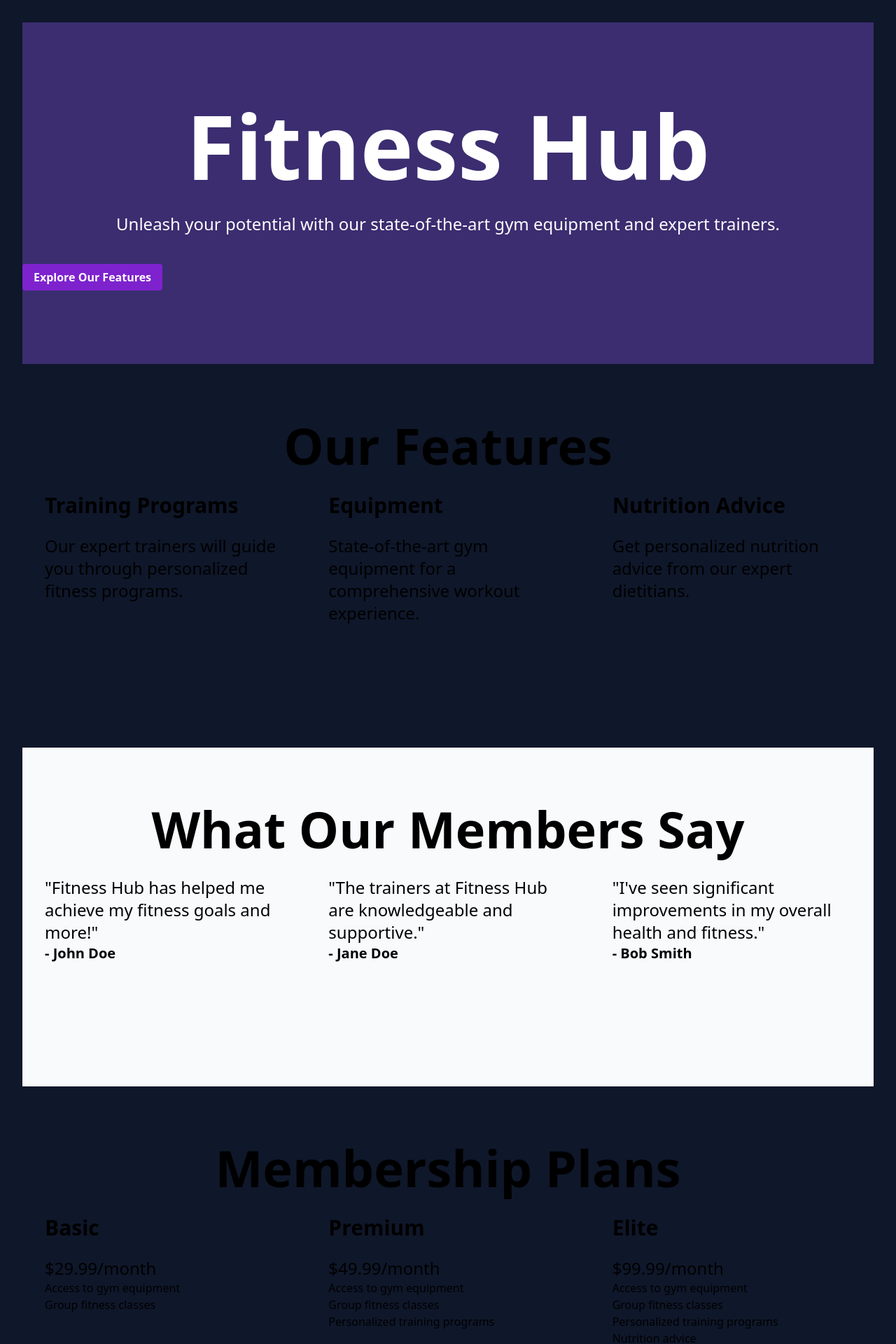
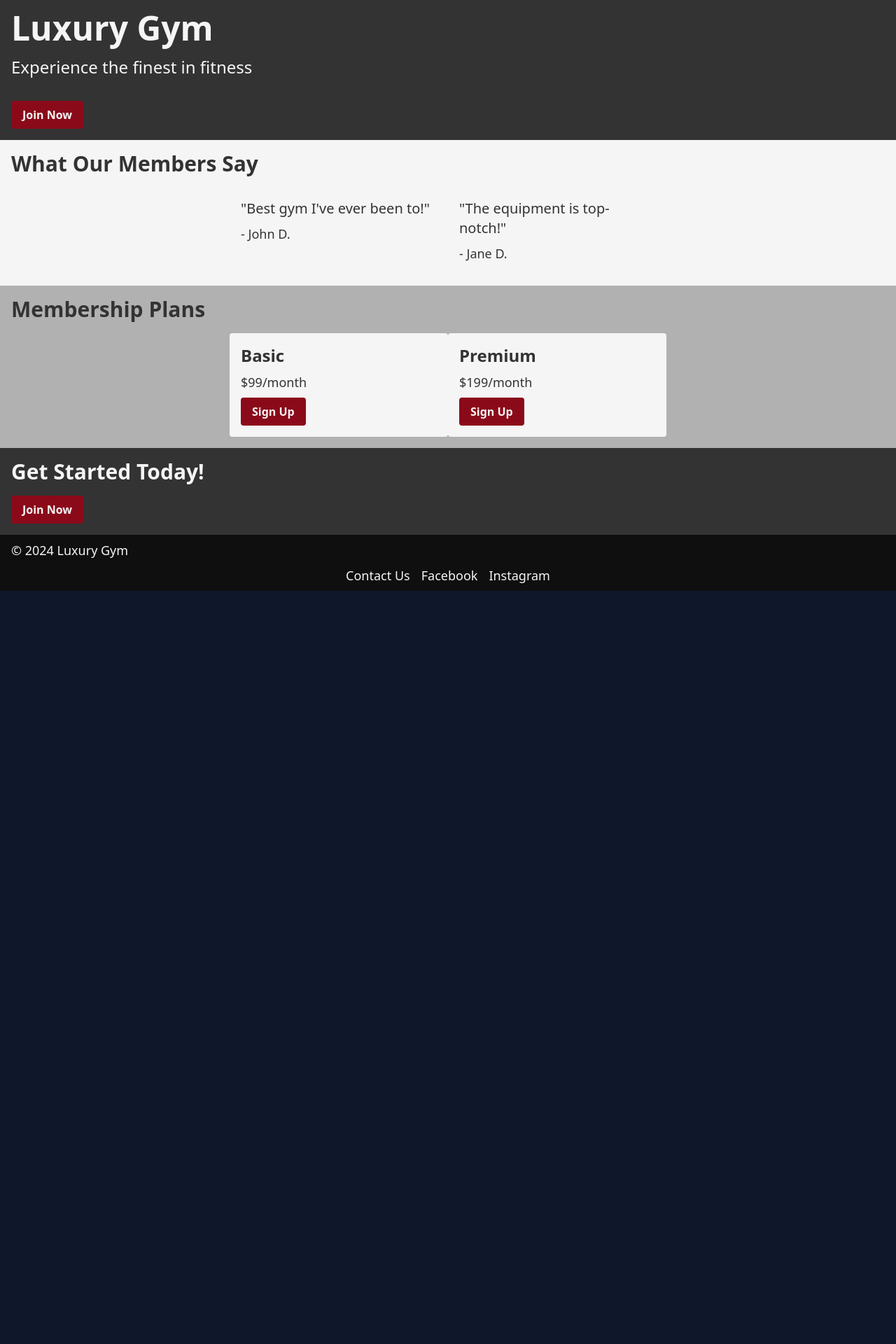
Before and after one commit to ayanshaikh2491-stack/tshirt-3d-ecommerce-1775988614, a Next.js app: page / in a window 1280 px wide. Shown: the top 1920 px of the page at 70% size. After the commit the page ends 852 px from the top, so only its background shows below. Built offline with nearby package versions, Linux system fonts and the light colour scheme.

Commit message:
Initial commit by Multi-Agent Builder

```diff
--- a/app/api/data/route.js
+++ b/app/api/data/route.js
@@ -6,7 +6,6 @@ const supabase = createClient(process.env.SUPABASE_URL, process.env.SUPABASE_ANO
 export async function GET(request) {
   try {
     const { table } = request.nextUrl.searchParams;
-    if (!table) return NextResponse.json({ data: null, error: 'Table not specified' }, { status: 400 });
     const { data, error } = await supabase.from(table).select('*');
     if (error) throw new Error(error.message);
     return NextResponse.json({ data, error: null }, { status: 200 });
@@ -18,11 +17,10 @@ export async function GET(request) {
 export async function POST(request) {
   try {
     const { table } = request.nextUrl.searchParams;
-    if (!table) return NextResponse.json({ data: null, error: 'Table not specified' }, { status: 400 });
-    const { data: jsonData } = await request.json();
-    const { data, error } = await supabase.from(table).insert([jsonData]);
+    const { data } = await request.json();
+    const { data: result, error } = await supabase.from(table).insert([data]);
     if (error) throw new Error(error.message);
-    return NextResponse.json({ data, error: null }, { status: 201 });
+    return NextResponse.json({ data: result, error: null }, { status: 201 });
   } catch (error) {
     return NextResponse.json({ data: null, error: error.message }, { status: 500 });
   }
--- a/app/page.js
+++ b/app/page.js
@@ -1,175 +1,78 @@
-import { useState } from 'react';
-import Link from 'next/link';
-import Image from 'next/image';
+import Head from 'next/head';
 
 export default function Home() {
   return (
-    <div className="max-w-7xl mx-auto p-4 md:p-6 lg:p-8">
-      {/* Hero Section */}
-      <section className="bg-[#3B2D70] text-white py-20 md:py-24 lg:py-28">
-        <h1 className="text-5xl md:text-7xl lg:text-9xl font-playfair font-bold text-center mb-4 md:mb-6 lg:mb-8">
-          Fitness Hub
-        </h1>
-        <p className="text-lg md:text-xl lg:text-2xl text-center mb-8 md:mb-10 lg:mb-12">
-          Unleash your potential with our state-of-the-art gym equipment and expert trainers.
-        </p>
-        <Link href="#features">
-          <a className="bg-[#7E22CE] hover:bg-[#06B6D4] text-white font-bold py-2 px-4 rounded">
-            Explore Our Features
-          </a>
-        </Link>
-      </section>
-
-      {/* Features Section */}
-      <section id="features" className="py-12 md:py-16 lg:py-20">
-        <h2 className="text-3xl md:text-5xl lg:text-7xl font-playfair font-bold text-center mb-4 md:mb-6 lg:mb-8">
-          Our Features
-        </h2>
-        <div className="flex flex-wrap justify-center mb-8 md:mb-10 lg:mb-12">
-          <div className="w-full md:w-1/2 lg:w-1/3 px-4 md:px-6 lg:px-8 mb-8 md:mb-10 lg:mb-12">
-            <h3 className="text-xl md:text-2xl lg:text-3xl font-bold mb-2 md:mb-4 lg:mb-6">
-              Training Programs
-            </h3>
-            <p className="text-lg md:text-xl lg:text-2xl">
-              Our expert trainers will guide you through personalized fitness programs.
-            </p>
-          </div>
-          <div className="w-full md:w-1/2 lg:w-1/3 px-4 md:px-6 lg:px-8 mb-8 md:mb-10 lg:mb-12">
-            <h3 className="text-xl md:text-2xl lg:text-3xl font-bold mb-2 md:mb-4 lg:mb-6">
-              Equipment
-            </h3>
-            <p className="text-lg md:text-xl lg:text-2xl">
-              State-of-the-art gym equipment for a comprehensive workout experience.
-            </p>
-          </div>
-          <div className="w-full md:w-1/2 lg:w-1/3 px-4 md:px-6 lg:px-8 mb-8 md:mb-10 lg:mb-12">
-            <h3 className="text-xl md:text-2xl lg:text-3xl font-bold mb-2 md:mb-4 lg:mb-6">
-              Nutrition Advice
-            </h3>
-            <p className="text-lg md:text-xl lg:text-2xl">
-              Get personalized nutrition advice from our expert dietitians.
-            </p>
+    <div>
+      <Head>
+        <title>Luxury Gym</title>
+        <meta name="description" content="Luxury Gym Website" />
+      </Head>
+      <div className="h-screen flex flex-col">
+        {/* Hero Section */}
+        <div className="h-screen flex justify-center items-center bg-[#333333] text-[#F5F5F5]">
+          <div className="container mx-auto p-4">
+            <h1 className="text-5xl font-playfair font-bold mb-4">Luxury Gym</h1>
+            <p className="text-2xl font-montserrat mb-8">Experience the finest in fitness</p>
+            <button className="bg-[#8B0A1A] hover:bg-[#8B0A1A] text-[#F5F5F5] font-bold py-2 px-4 rounded">Join Now</button>
           </div>
         </div>
-      </section>
 
-      {/* Testimonials Section */}
-      <section className="bg-[#F8FAFC] py-12 md:py-16 lg:py-20">
-        <h2 className="text-3xl md:text-5xl lg:text-7xl font-playfair font-bold text-center mb-4 md:mb-6 lg:mb-8">
-          What Our Members Say
-        </h2>
-        <div className="flex flex-wrap justify-center mb-8 md:mb-10 lg:mb-12">
-          <div className="w-full md:w-1/2 lg:w-1/3 px-4 md:px-6 lg:px-8 mb-8 md:mb-10 lg:mb-12">
-            <p className="text-lg md:text-xl lg:text-2xl">
-              "Fitness Hub has helped me achieve my fitness goals and more!"
-            </p>
-            <p className="text-sm md:text-lg lg:text-xl font-bold">
-              - John Doe
-            </p>
-          </div>
-          <div className="w-full md:w-1/2 lg:w-1/3 px-4 md:px-6 lg:px-8 mb-8 md:mb-10 lg:mb-12">
-            <p className="text-lg md:text-xl lg:text-2xl">
-              "The trainers at Fitness Hub are knowledgeable and supportive."
-            </p>
-            <p className="text-sm md:text-lg lg:text-xl font-bold">
-              - Jane Doe
-            </p>
-          </div>
-          <div className="w-full md:w-1/2 lg:w-1/3 px-4 md:px-6 lg:px-8 mb-8 md:mb-10 lg:mb-12">
-            <p className="text-lg md:text-xl lg:text-2xl">
-              "I've seen significant improvements in my overall health and fitness."
-            </p>
-            <p className="text-sm md:text-lg lg:text-xl font-bold">
-              - Bob Smith
-            </p>
+        {/* Testimonials Section */}
+        <div className="h-screen flex justify-center items-center bg-[#F5F5F5] text-[#333333]">
+          <div className="container mx-auto p-4">
+            <h2 className="text-3xl font-playfair font-bold mb-4">What Our Members Say</h2>
+            <div className="flex flex-wrap justify-center">
+              <div className="w-1/2 md:w-1/3 lg:w-1/4 p-4">
+                <p className="text-xl font-montserrat mb-2">"Best gym I've ever been to!"</p>
+                <p className="text-lg font-montserrat">- John D.</p>
+              </div>
+              <div className="w-1/2 md:w-1/3 lg:w-1/4 p-4">
+                <p className="text-xl font-montserrat mb-2">"The equipment is top-notch!"</p>
+                <p className="text-lg font-montserrat">- Jane D.</p>
+              </div>
+            </div>
           </div>
         </div>
-      </section>
 
-      {/* Pricing Section */}
-      <section className="py-12 md:py-16 lg:py-20">
-        <h2 className="text-3xl md:text-5xl lg:text-7xl font-playfair font-bold text-center mb-4 md:mb-6 lg:mb-8">
-          Membership Plans
-        </h2>
-        <div className="flex flex-wrap justify-center mb-8 md:mb-10 lg:mb-12">
-          <div className="w-full md:w-1/2 lg:w-1/3 px-4 md:px-6 lg:px-8 mb-8 md:mb-10 lg:mb-12">
-            <h3 className="text-xl md:text-2xl lg:text-3xl font-bold mb-2 md:mb-4 lg:mb-6">
-              Basic
-            </h3>
-            <p className="text-lg md:text-xl lg:text-2xl">
-              $29.99/month
-            </p>
-            <ul>
-              <li>Access to gym equipment</li>
-              <li>Group fitness classes</li>
-            </ul>
-          </div>
-          <div className="w-full md:w-1/2 lg:w-1/3 px-4 md:px-6 lg:px-8 mb-8 md:mb-10 lg:mb-12">
-            <h3 className="text-xl md:text-2xl lg:text-3xl font-bold mb-2 md:mb-4 lg:mb-6">
-              Premium
-            </h3>
-            <p className="text-lg md:text-xl lg:text-2xl">
-              $49.99/month
-            </p>
-            <ul>
-              <li>Access to gym equipment</li>
-              <li>Group fitness classes</li>
-              <li>Personalized training programs</li>
-            </ul>
-          </div>
-          <div className="w-full md:w-1/2 lg:w-1/3 px-4 md:px-6 lg:px-8 mb-8 md:mb-10 lg:mb-12">
-            <h3 className="text-xl md:text-2xl lg:text-3xl font-bold mb-2 md:mb-4 lg:mb-6">
-              Elite
-            </h3>
-            <p className="text-lg md:text-xl lg:text-2xl">
-              $99.99/month
-            </p>
-            <ul>
-              <li>Access to gym equipment</li>
-              <li>Group fitness classes</li>
-              <li>Personalized training programs</li>
-              <li>Nutrition advice</li>
-            </ul>
+        {/* Pricing and Membership Plans Section */}
+        <div className="h-screen flex justify-center items-center bg-[#B1B1B1] text-[#333333]">
+          <div className="container mx-auto p-4">
+            <h2 className="text-3xl font-playfair font-bold mb-4">Membership Plans</h2>
+            <div className="flex flex-wrap justify-center">
+              <div className="w-1/2 md:w-1/3 lg:w-1/4 p-4 bg-[#F5F5F5] rounded">
+                <h3 className="text-2xl font-montserrat font-bold mb-2">Basic</h3>
+                <p className="text-lg font-montserrat mb-2">$99/month</p>
+                <button className="bg-[#8B0A1A] hover:bg-[#8B0A1A] text-[#F5F5F5] font-bold py-2 px-4 rounded">Sign Up</button>
+              </div>
+              <div className="w-1/2 md:w-1/3 lg:w-1/4 p-4 bg-[#F5F5F5] rounded">
+                <h3 className="text-2xl font-montserrat font-bold mb-2">Premium</h3>
+                <p className="text-lg font-montserrat mb-2">$199/month</p>
+                <button className="bg-[#8B0A1A] hover:bg-[#8B0A1A] text-[#F5F5F5] font-bold py-2 px-4 rounded">Sign Up</button>
+              </div>
+            </div>
           </div>
         </div>
-      </section>
 
-      {/* Contact Section */}
-      <section className="bg-[#0F172A] text-white py-12 md:py-16 lg:py-20">
-        <h2 className="text-3xl md:text-5xl lg:text-7xl font-playfair font-bold text-center mb-4 md:mb-6 lg:mb-8">
-          Get in Touch
-        </h2>
-        <div className="flex flex-wrap justify-center mb-8 md:mb-10 lg:mb-12">
-          <div className="w-full md:w-1/2 lg:w-1/3 px-4 md:px-6 lg:px-8 mb-8 md:mb-10 lg:mb-12">
-            <p className="text-lg md:text-xl lg:text-2xl">
-              Address: 123 Main St, Anytown, USA
-            </p>
-            <p className="text-lg md:text-xl lg:text-2xl">
-              Phone: 555-555-5555
-            </p>
-            <p className="text-lg md:text-xl lg:text-2xl">
-              Email: <a href="mailto:info@fitnesshub.com" className="text-white">info@fitnesshub.com</a>
-            </p>
-          </div>
-          <div className="w-full md:w-1/2 lg:w-1/3 px-4 md:px-6 lg:px-8 mb-8 md:mb-10 lg:mb-12">
-            <form>
-              <input type="text" placeholder="Name" className="w-full mb-4 md:mb-6 lg:mb-8" />
-              <input type="email" placeholder="Email" className="w-full mb-4 md:mb-6 lg:mb-8" />
-              <textarea placeholder="Message" className="w-full mb-4 md:mb-6 lg:mb-8" />
-              <button className="bg-[#7E22CE] hover:bg-[#06B6D4] text-white font-bold py-2 px-4 rounded">
-                Send Message
-              </button>
-            </form>
+        {/* Call-to-Action Section */}
+        <div className="h-screen flex justify-center items-center bg-[#333333] text-[#F5F5F5]">
+          <div className="container mx-auto p-4">
+            <h2 className="text-3xl font-playfair font-bold mb-4">Get Started Today!</h2>
+            <button className="bg-[#8B0A1A] hover:bg-[#8B0A1A] text-[#F5F5F5] font-bold py-2 px-4 rounded">Join Now</button>
           </div>
         </div>
-      </section>
 
-      {/* Footer Section */}
-      <footer className="bg-[#0F172A] text-white py-4 md:py-6 lg:py-8">
-        <p className="text-sm md:text-lg lg:text-xl text-center">
-          &copy; 2023 Fitness Hub. All rights reserved.
-        </p>
-      </footer>
+        {/* Footer Section */}
+        <div className="h-20 flex justify-center items-center bg-[#0F0F0F] text-[#F5F5F5]">
+          <div className="container mx-auto p-4">
+            <p className="text-lg font-montserrat mb-2">&copy; 2024 Luxury Gym</p>
+            <div className="flex flex-wrap justify-center">
+              <a href="#" className="text-lg font-montserrat mx-2">Contact Us</a>
+              <a href="#" className="text-lg font-montserrat mx-2">Facebook</a>
+              <a href="#" className="text-lg font-montserrat mx-2">Instagram</a>
+            </div>
+          </div>
+        </div>
+      </div>
     </div>
   );
 }
```
